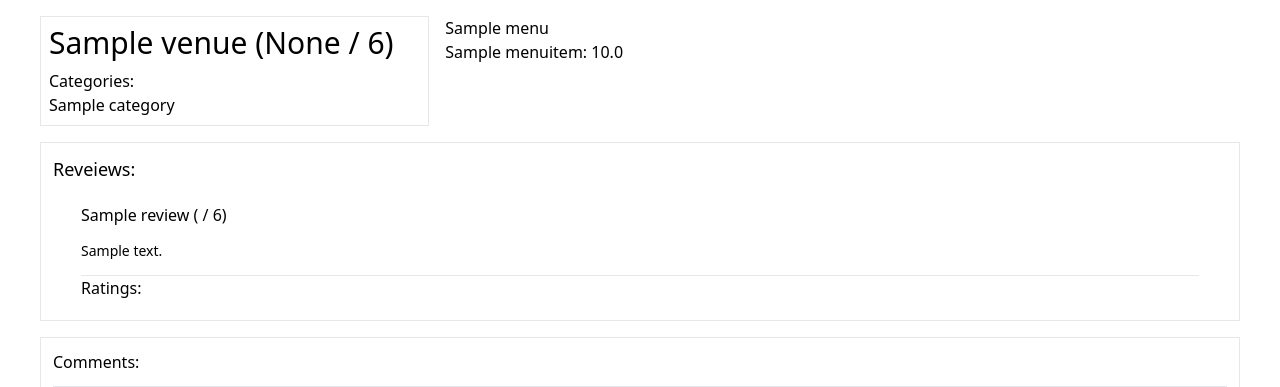
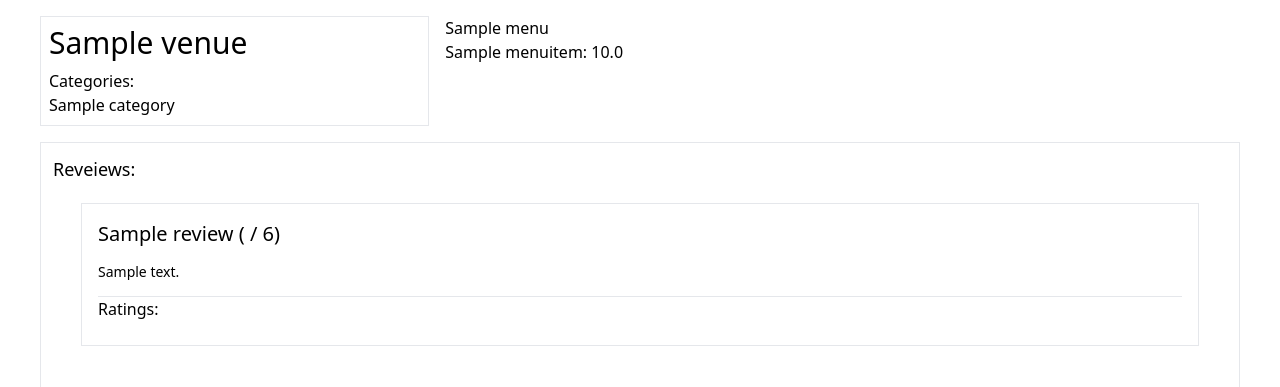
Before and after one commit to maciejbentkowski/knajping-demo-django, a Django app: page /venues/1/ in a window 1280 px wide. Shown: the part 58-445 px from the top of the page. Run offline with Django 5.2, Linux system fonts and the light colour scheme; tables that the repository leaves empty hold one stand-in row (values such as "Sample post"); style sheets or scripts are compiled from the project's sources; some libraries are stand-ins or nearby versions.

Commit message:
User is allowed only to edit his Venues

```diff
--- a/venues/models.py
+++ b/venues/models.py
@@ -49,7 +49,7 @@
             rating_data['avg_uniqueness']
         ) / 6
 
-        return f"{avg_venue_rating:.2f}"
+        return f"{avg_venue_rating:.2f} / 6"
 
 
 class Comment(models.Model):
--- a/venues/templates/venues/detail.html
+++ b/venues/templates/venues/detail.html
@@ -5,7 +5,11 @@
     <div class="col-span-4 row-span-3 border p-2">
         <div>
             <h2 class="text-3xl">
-                {{ venue }} ({{venue.avg_rating}} / 6)
+                {% if venue.avg_rating != None %}
+                {{ venue }} ({{venue.avg_rating}})
+                {% else %}
+                {{ venue }}
+                {% endif %}
             </h2>
             {% if request.user.is_authenticated %}
                 <div>
@@ -46,8 +50,8 @@
         </div>
         {% for review in reviews %}
             {% if reviews != None %}
-            <div class="mx-7">
-                <div class="mb-2">
+            <div class="mx-7 mb-10 border p-4">
+                <div class="mb-2 text-xl">
                     {{review.title}}  ({{review.avg_rating}} / 6)
                 </div>
                 <div class="my-4">
--- a/venues/views.py
+++ b/venues/views.py
@@ -70,10 +70,6 @@
     comment_form = CommentForm()
     menus = Menu.objects.filter(venue=venue)
     reviews = Review.objects.filter(venue=venue)
-    try:
-        rating = Rating.objects.get(user = request.user.id)
-    except:
-        rating = None
 
     try:
         venue = Venue.objects.get(id=pk)
@@ -139,11 +135,15 @@
     purpose = "Edytuj"
     venue = Venue.objects.get(id=pk)
     form = VenueForm(instance=venue)
+    if venue.owner != request.user:
+        messages.error(request, "You are only allowed to edit Your Venues")
+        return redirect('venues:index')
+
     if request.method == 'POST':
         form = VenueForm(request.POST, instance=venue)
         if form.is_valid():
             form.save()
-            return redirect('venues:venues')
+            return redirect('venues:profile', pk=request.user.id)
 
     context = {'form': form, 'purpose': purpose}
     return render(request, 'venues/venue_form.html', context)
```
